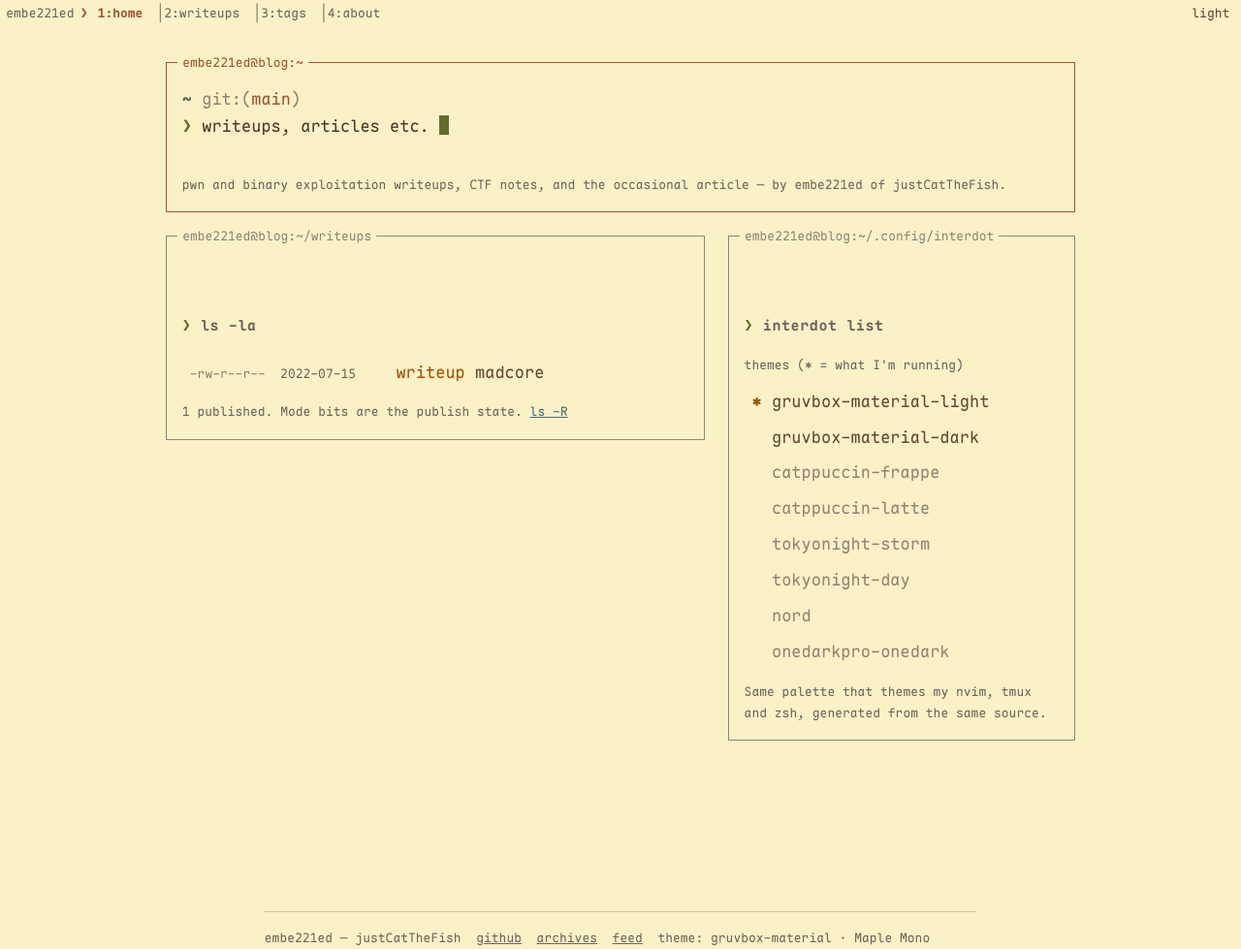
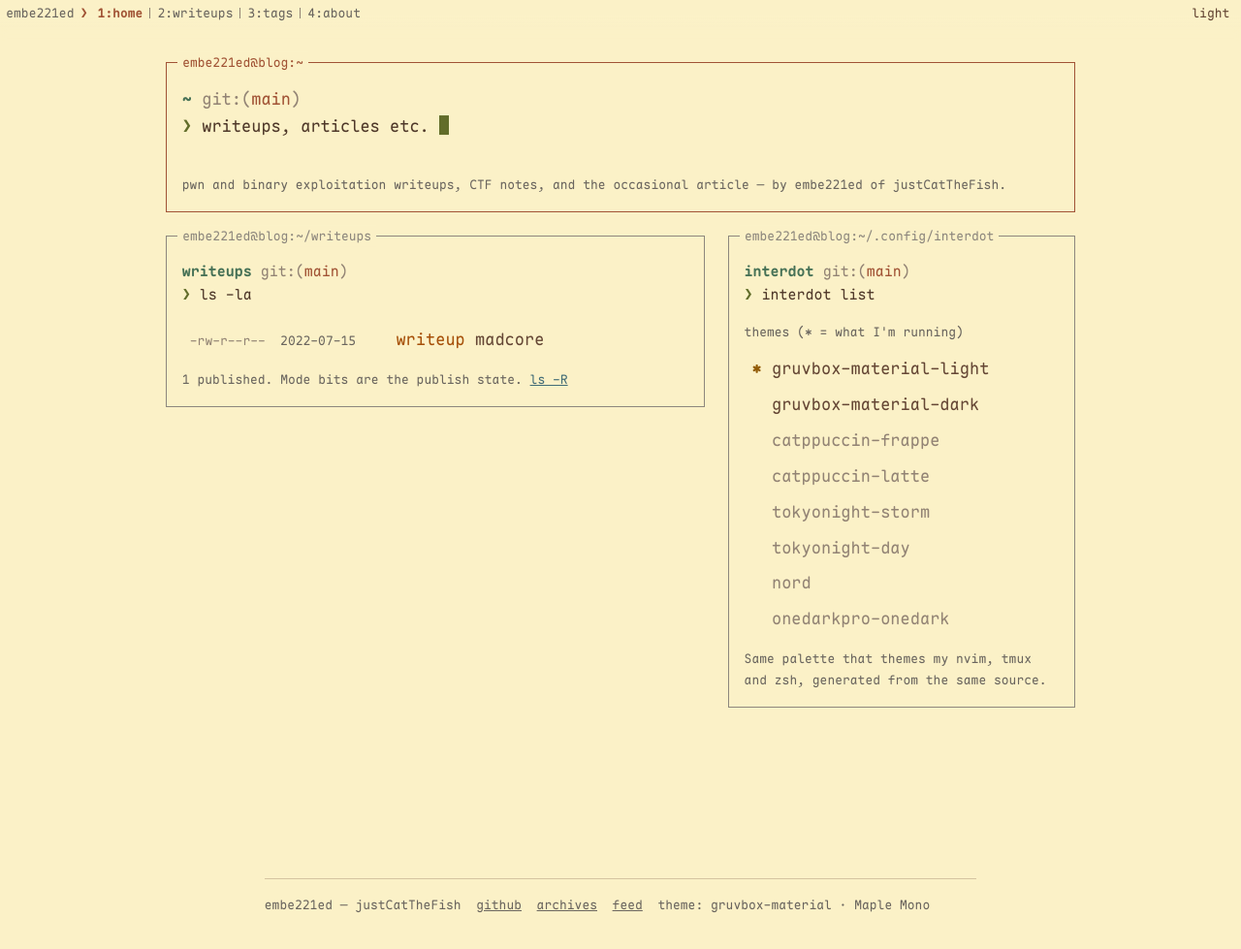
Before and after one commit to embe221ed/embe221ed.github.io, a Jekyll site: the page built from index.html, in a window 1280 px wide. Shown: the whole page at 97% size. Built offline with Jekyll 4.4.1, drawn with Linux system fonts in a browser that asks for light colours; after the commit the page ends 946 px from its top, so only the background shows below that.

Commit message:
Give every pane a prompt, and centre the window separator
Both split panes opened with a bespoke heading — `❯ ls -la`, `❯ interdot list` —
with no context line above it. That is not what a shell looks like: a pane
showing `ls -la` output got there because someone typed it at a prompt, and the
prompt says where they were. Both now use the same ps1 include as the hero, so
they read `writeups git:(main)` / `❯ ls -la` and `interdot git:(main)` /
`❯ interdot list`. `%c` is the last path component, so the prompt names the
directory and the pane border above it spells the path out in full — the same
division of labour zsh and tmux already have. .term-h is gone; nothing emitted
it any more.

The window separator was a `│` glyph sitting inside the following link, which
made it asymmetric by construction: 1.8ch of gap on its left (both links'
padding) against 1ch on its right (its own trailing space), so it read as
belonging to the name after it rather than standing between two. U+2502 is also
box-drawing, so it filled the cell top to bottom and cut a rule through the
status line, where the real U+2758 is a thin bar with air above and below.

It is a 1px rule now, pulled out of the second link's padding by a negative
start margin so it lands on the boundary between the boxes, with an equal end
margin restoring the space. Measured: 7.02px of gap either side of the rule,
identical across all three separators, and none before the first window.

Co-Authored-By: Claude Opus 5 (1M context) <noreply@anthropic.com>

```diff
--- a/_layouts/home.html
+++ b/_layouts/home.html
@@ -29,7 +29,17 @@ layout: default
 
       <section class="pane">
         <span class="pane__title">{{ site.author.name }}@blog:~/writeups</span>
-        <h2 class="term-h">ls -la</h2>
+        {%- comment -%}
+          The same two-line prompt the hero uses, because in a real session
+          every pane has one — a pane showing `ls -la` output got there by
+          someone typing it at a prompt, and the prompt says where. `%c` is the
+          last path component, so it is `writeups` here and the pane border
+          above spells the path out in full, exactly as tmux and zsh divide the
+          job between them.
+        {%- endcomment -%}
+        <h2 class="ps1 ps1--pane">
+          {%- include ps1.html dir="writeups" said="ls -la" -%}
+        </h2>
         <ul class="ls">
           {%- for post in site.posts %}
           {%- include ls-row.html post=post %}
@@ -60,7 +70,9 @@ layout: default
 
       <section class="pane">
         <span class="pane__title">{{ site.author.name }}@blog:~/.config/interdot</span>
-        <h2 class="term-h">interdot list</h2>
+        <h2 class="ps1 ps1--pane">
+          {%- include ps1.html dir="interdot" said="interdot list" -%}
+        </h2>
         <p class="picker__cmd">themes (* = what I'm running)</p>
         <ul class="picker">
           <li>
--- a/assets/css/main.css
+++ b/assets/css/main.css
@@ -254,12 +254,31 @@ a:hover { text-decoration-thickness: 2px; }
 /* FID-05 — `window-status-separator "#[fg=dim]<U+2758> "`. U+2758 is not in the
  * shipped Maple Mono subset and would render as a tofu box that breaks the cell
  * advance, so the separator is drawn rather than emitted: generated content
- * never lands in a copied window list, and swapping it for a 1px rule later
- * stays a CSS-only change. pointer-events is off because the pseudo-element
- * sits inside the <a> and would otherwise enlarge its click target. */
+ * never lands in a copied window list. pointer-events is off because the
+ * pseudo-element sits inside the <a> and would otherwise enlarge its click
+ * target.
+ *
+ * It is a 1px rule and not a glyph now, for two reasons. U+2758 is a THIN
+ * vertical bar with air above and below it; the nearest available substitute,
+ * U+2502, is box-drawing, so it fills the cell top to bottom and reads as a
+ * table rule cutting through the status line rather than as a gap marker.
+ * And a glyph could not be centred: with `content` sitting inside the second
+ * link, the separator had 1.8ch of gap on its left (both links' padding) and
+ * 1ch on its right (its own trailing space), so it visibly belonged to the name
+ * that followed it instead of standing between the two.
+ *
+ * The negative start margin pulls the rule out of the second link's padding to
+ * land exactly on the boundary between the two boxes, and the equal end margin
+ * restores the space it took — 0.9ch of gap either side, symmetric by
+ * construction rather than by tuning. */
 .tmux__win + .tmux__win::before {
-  content: "\2502 " / "";
-  color: var(--id-dim, #928374);
+  content: "" / "";
+  display: inline-block;
+  width: 1px;
+  height: 0.9em;
+  vertical-align: -0.1em;
+  background: var(--id-dim, #928374);
+  margin-inline: -0.9ch 0.9ch;
   pointer-events: none;
 }
 
@@ -538,16 +557,14 @@ body:has(#copymode:checked) .tmux__flag--mode { display: inline; }
 }
 
 /* ---- section headings on the terminal surface ---- */
-.term-h {
-  margin: var(--s7) 0 var(--s4);
+/* A prompt that is not the hero. Same two lines and the same colours — the
+ * point of the change is that these panes stop having a bespoke heading and
+ * start having a prompt — but it sits directly under the pane title rather
+ * than opening the page, so it needs less air beneath it than the hero's.
+ * (.term-h, the bespoke heading it replaces, is gone: nothing emitted it.) */
+.ps1--pane {
+  margin-block-end: var(--s4);
   font-size: var(--fs-md);
-  font-weight: 700;
-  color: var(--id-muted, #6b665f);
-  letter-spacing: 0.04em;
-}
-.term-h::before {
-  content: "❯ ";
-  color: var(--id-success, #626d2a);
 }
 
 /* ---- post index as `ls -la` output ----
```
